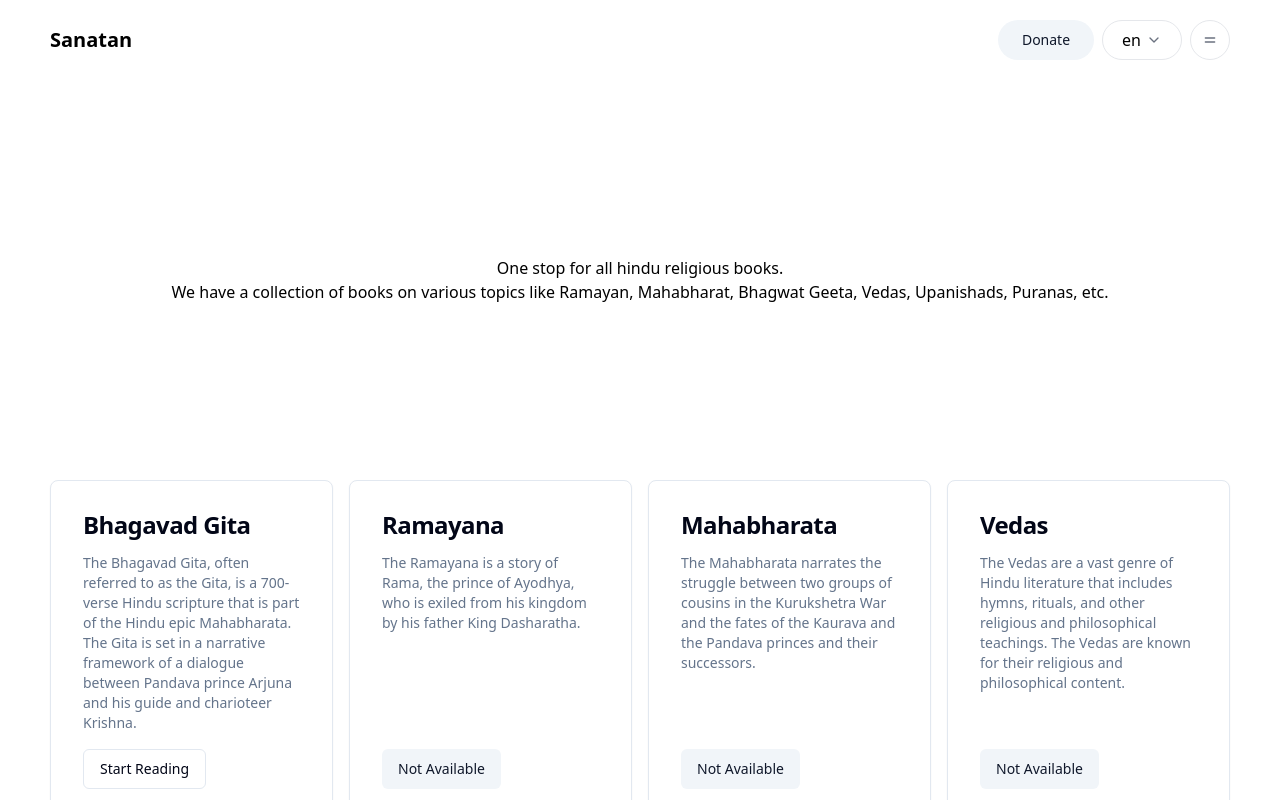
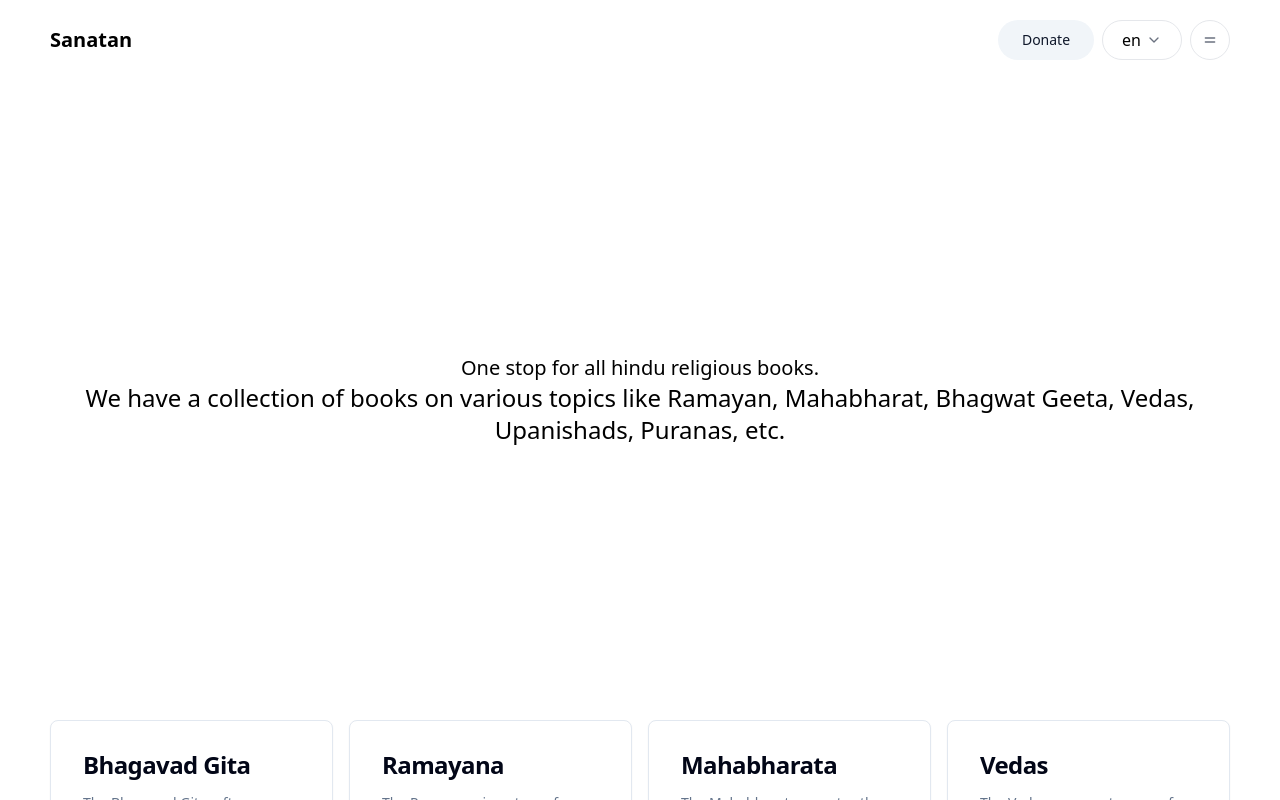
Before and after one commit to yogendrarana/bhagavad-gita, a Next.js app: page / in a window 1280 px wide. Shown: the top 800 px of the page. Built offline with nearby package versions, Linux system fonts and the light colour scheme.

Commit message:
Added banner

```diff
--- a/src/app/(site)/page.tsx
+++ b/src/app/(site)/page.tsx
@@ -3,18 +3,14 @@ import { BOOKS } from "@/data/books-data";
 // components
 import Navbar from "@/components/layout/navbar";
 import Footer from "@/components/layout/footer";
+import Banner from "@/components/layout/banner";
 import BookCard from "@/components/custom/book-card";
 
 export default function Home() {
   return (
     <div className=" h-ful px-[var(--px)] sm:px-[var(--sm-px)] flex flex-col " >
       <Navbar />
-
-      <div className="h-[50vh] rounded-lg flex flex-col justify-center items-center">
-        <p className="text-center">One stop for all hindu religious books. </p>
-        <p className="text-center">We have a collection of books on various topics like Ramayan, Mahabharat, Bhagwat Geeta, Vedas, Upanishads, Puranas, etc.</p>
-      </div>
-
+      <Banner />
       <div className="grid grid-cols-1 sm:grid-cols-2 md:grid-cols-3 lg:grid-cols-4 gap-4">
         {BOOKS.map((book, index) => (<BookCard key={index} book={book} />))}
       </div>
--- /dev/null
+++ b/src/components/layout/banner.tsx
@@ -0,0 +1,12 @@
+import React from 'react'
+
+const Banner = () => {
+    return (
+        <div className="h-[80vh] rounded-lg flex flex-col justify-center items-center">
+            <p className="text-center text-xl">One stop for all hindu religious books. </p>
+            <p className="text-center text-2xl">We have a collection of books on various topics like Ramayan, Mahabharat, Bhagwat Geeta, Vedas, Upanishads, Puranas, etc.</p>
+        </div>
+    )
+}
+
+export default Banner;
```
